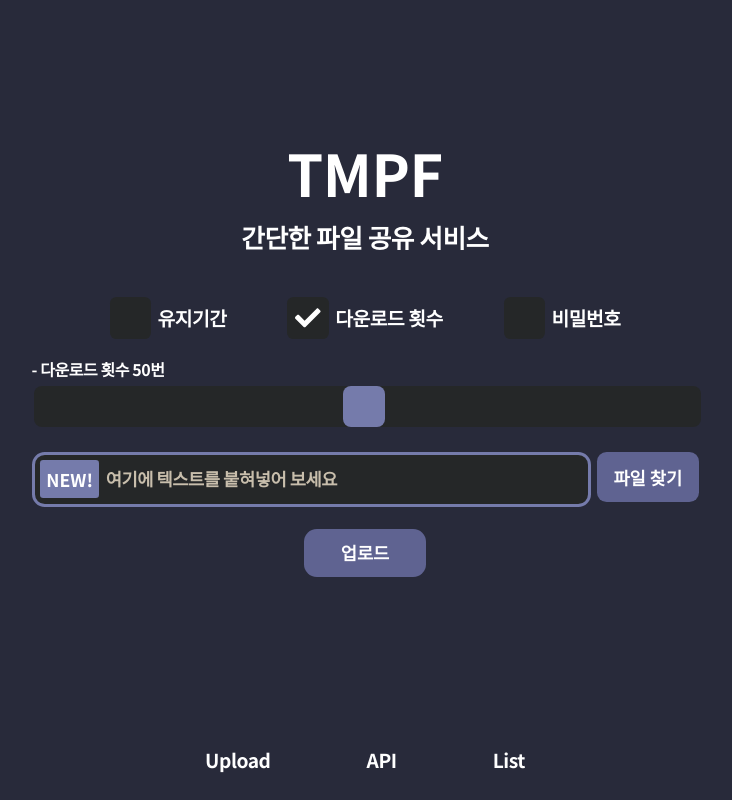
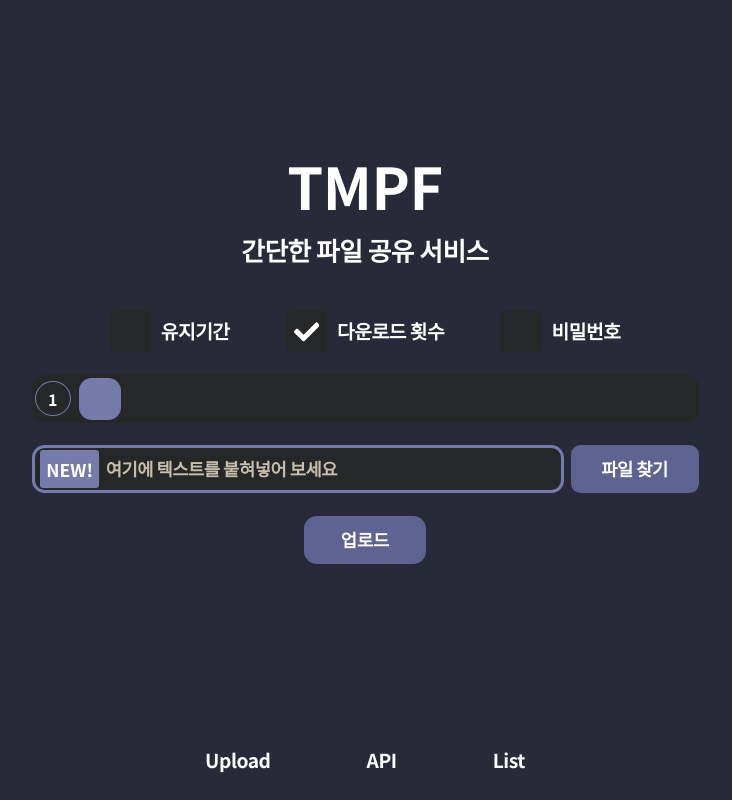
Before and after one commit to tempfiles-team/tempfiles-frontend-v2, a React (Vite) app: page / in a window 1280 px wide. Both pictures are taken after a click on the element "다운로드 횟수". Shown: the whole page, without its empty margins (275-1007 px from the left). Built offline with nearby package versions, Linux system fonts and the light colour scheme; a web font is replaced by a local one.

Commit message:
fix(style): set all inputs heights to 3rem in main pages

```diff
--- a/src/components/common/Button/index.tsx
+++ b/src/components/common/Button/index.tsx
@@ -5,8 +5,13 @@ import * as S from './styled';
 export interface ButtonProps {
   children: React.ReactNode;
   onClick?: () => void;
+  isTertiary?: boolean;
 }
 
-export const Button: React.FC<ButtonProps> = ({ children, onClick }) => {
-  return <S.ButtonElement onClick={onClick}>{children}</S.ButtonElement>;
+export const Button: React.FC<ButtonProps> = ({ children, onClick, isTertiary }) => {
+  return (
+    <S.ButtonElement onClick={onClick} isTertiary={isTertiary}>
+      {children}
+    </S.ButtonElement>
+  );
 };
--- a/src/components/common/Button/styled.ts
+++ b/src/components/common/Button/styled.ts
@@ -2,16 +2,20 @@ import styled from '@emotion/styled';
 
 import { colors } from '@/styles';
 
-export const ButtonElement = styled.button`
-  border: none;
-  width: 7.6rem;
-  padding: 0.8rem 0;
+export const ButtonElement = styled.div<{ isTertiary?: boolean }>`
+  padding: 0 1rem;
+  display: flex;
+  justify-content: center;
+  align-items: center;
+  height: 100%;
   font-size: 1.1rem;
   font-weight: 600;
-  background-color: ${colors.primary};
+  background-color: ${({ isTertiary }) => (isTertiary ? colors.tertiary : colors.primary)};
   border-radius: 0.6rem;
+  cursor: pointer;
   @media screen and (max-width: 630px) {
-    font-size: 1rem;
+    padding: 0 0.8rem;
+    font-size: 0.94rem;
     font-weight: 600;
   }
 `;
--- a/src/components/main/downloadLimit/index.tsx
+++ b/src/components/main/downloadLimit/index.tsx
@@ -16,12 +16,12 @@ export const DownloadLimit: React.FC<DownloadLimitProps> = ({
   };
   return (
     <S.DownloadLimitContainer>
-      <S.DownloadLimitText>- 다운로드 횟수 {downloadLimit}번</S.DownloadLimitText>
+      <S.DownloadLimitText>{downloadLimit}</S.DownloadLimitText>
       <S.DownloadLimitSlider
         type="range"
         min={1}
         max={100}
-        defaultValue={50}
+        defaultValue={0}
         onChange={onDownloadLimitChange}
         step={1}
       />
--- a/src/components/main/downloadLimit/styled.ts
+++ b/src/components/main/downloadLimit/styled.ts
@@ -5,22 +5,27 @@ import { colors } from '@/styles';
 export const DownloadLimitContainer = styled.div`
   width: 58%;
   display: flex;
-  flex-direction: column;
-  row-gap: 0.4rem;
+  align-items: center;
+  justify-content: center;
+  column-gap: 0.4rem;
   @media screen and (min-width: 560px) and (max-width: 1150px) {
     width: 70%;
   }
   @media screen and (max-width: 560px) {
     width: 85%;
   }
+  background: ${colors.secondary};
+  border-radius: 0.8rem;
+  height: 3rem;
+  padding: 0.2rem;
 `;
 
 export const DownloadLimitSlider = styled.input`
   -webkit-appearance: none;
   width: 100%;
-  height: 2.6rem;
-  border-radius: 8px;
-  background: ${colors.secondary};
+  height: 100%;
+  border-radius: 0.8rem;
+  background-color: transparent;
   outline: none;
   &::-webkit-slider-thumb {
     -webkit-appearance: none;
@@ -28,11 +33,18 @@ export const DownloadLimitSlider = styled.input`
     width: 2.6rem;
     height: 2.6rem;
     background: ${colors.softPrimary};
-    border-radius: 8px;
+    border-radius: 0.8rem;
   }
 `;
 
-export const DownloadLimitText = styled.span`
+export const DownloadLimitText = styled.div`
+  display: flex;
+  align-items: center;
+  justify-content: center;
+  height: 2.2rem;
+  width: 2.4rem;
   font-size: 1rem;
   font-weight: 600;
+  border-radius: 50%;
+  border: 1px solid ${colors.softPrimary};
 `;
--- a/src/components/main/expireTime/index.tsx
+++ b/src/components/main/expireTime/index.tsx
@@ -1,6 +1,7 @@
 import React from 'react';
 
 import { ExpireTimeValues } from '@/pages';
+import { Button } from '@/components';
 
 import * as S from './styled';
 
@@ -10,8 +11,10 @@ export interface ExpireTimeProps {
 }
 
 export const ExpireTime: React.FC<ExpireTimeProps> = ({ onExpireTimeClick, expireTime }) => {
-  const onMinuteClick = (min: number) => {
-    onExpireTimeClick('minute', expireTime.minute + min);
+  const onResetClick = () => {
+    onExpireTimeClick('minute', 0);
+    onExpireTimeClick('hour', 0);
+    onExpireTimeClick('day', 0);
   };
 
   return (
@@ -19,14 +22,11 @@ export const ExpireTime: React.FC<ExpireTimeProps> = ({ onExpireTimeClick, expir
       <S.ExpireTimeText>
         {expireTime.minute}분, {expireTime.hour}시간, {expireTime.day}일
       </S.ExpireTimeText>
-      <S.ExpireTimeOptionButton onClick={() => onMinuteClick(1)}>+1분</S.ExpireTimeOptionButton>
-      <S.ExpireTimeOptionButton onClick={() => onMinuteClick(10)}>+10분</S.ExpireTimeOptionButton>
-      <S.ExpireTimeOptionButton onClick={() => onExpireTimeClick('hour', expireTime.hour + 1)}>
-        +1시간
-      </S.ExpireTimeOptionButton>
-      <S.ExpireTimeOptionButton onClick={() => onExpireTimeClick('day', expireTime.day + 1)}>
-        +1일
-      </S.ExpireTimeOptionButton>
+      <Button onClick={() => onExpireTimeClick('minute', expireTime.minute + 10)}>+10분</Button>
+      <Button onClick={() => onExpireTimeClick('hour', expireTime.hour + 1)}>+1시간</Button>
+      <Button isTertiary={true} onClick={onResetClick}>
+        초기화
+      </Button>
     </S.ExpireTimeContainer>
   );
 };
--- a/src/components/main/expireTime/styled.ts
+++ b/src/components/main/expireTime/styled.ts
@@ -6,7 +6,7 @@ export const ExpireTimeContainer = styled.div`
   width: 58%;
   display: flex;
   column-gap: 0.4rem;
-  height: 2.6rem;
+  height: 3rem;
   justify-content: space-between;
   @media screen and (min-width: 560px) and (max-width: 1150px) {
     width: 70%;
@@ -31,16 +31,17 @@ export const ExpireTimeText = styled.div`
   }
 `;
 
-export const ExpireTimeOptionButton = styled.div`
+export const ExpireTimeOptionButton = styled.div<{ isTertiary?: boolean }>`
   padding: 0 1rem;
   display: flex;
   justify-content: center;
   align-items: center;
-  height: 2.6rem;
+  height: 100%;
   font-size: 1.1rem;
   font-weight: 600;
-  background-color: ${colors.primary};
+  background-color: ${({ isTertiary }) => (isTertiary ? colors.tertiary : colors.primary)};
   border-radius: 0.6rem;
+  cursor: pointer;
   @media screen and (max-width: 630px) {
     padding: 0 0.8rem;
     font-size: 0.94rem;
--- a/src/components/main/password/styled.ts
+++ b/src/components/main/password/styled.ts
@@ -11,6 +11,7 @@ export const PasswordContainer = styled.div`
   column-gap: 0.4rem;
   background-color: ${colors.secondary};
   border-radius: 0.8rem;
+  height: 3rem;
   border: 0.22rem solid ${colors.softPrimary};
   @media screen and (min-width: 560px) and (max-width: 1150px) {
     width: 70%;
@@ -25,7 +26,7 @@ export const PasswordInput = styled.input`
   background-color: transparent;
   font-size: 1.1rem;
   font-weight: 700;
-  height: 1.2rem;
+  height: 100%;
   border: none;
   outline: 0;
   &::placeholder {
--- a/src/pages/main/index.tsx
+++ b/src/pages/main/index.tsx
@@ -20,7 +20,7 @@ export const MainPage: React.FC = () => {
     hour: 3,
     minute: 0,
   });
-  const [downloadLimit, setDownloadLimit] = useState<number>(50);
+  const [downloadLimit, setDownloadLimit] = useState<number>(1);
   const [password, setPassword] = useState<string>('');
 
   const onOptionClick = (i: number) => {
@@ -61,7 +61,7 @@ export const MainPage: React.FC = () => {
         <DownloadLimit setDownloadLimit={setDownloadLimit} downloadLimit={downloadLimit} />
       )}
       {activeOption[2] && <Password setPassword={setPassword} password={password} />}
-      <S.MainPageFindContainer>
+      <S.MainPageFindContainer textClick={textClick}>
         <S.MainPageTextWrapper textClick={textClick}>
           {!textClick ? (
             <>
--- a/src/pages/main/styled.ts
+++ b/src/pages/main/styled.ts
@@ -27,17 +27,19 @@ export const MainPageUploadOptionWrapper = styled.div`
   }
 `;
 
-export const MainPageFindContainer = styled.div`
+export const MainPageFindContainer = styled.div<{ textClick: boolean }>`
   width: 58%;
-  display: flex;
-  justify-content: space-between;
+  display: ${({ textClick }) => (textClick ? 'flex' : 'grid')};
+  grid-template-columns: 1fr 0.24fr;
   column-gap: 0.4rem;
-  align-items: flex-start;
   @media screen and (min-width: 560px) and (max-width: 1150px) {
     width: 70%;
   }
   @media screen and (max-width: 560px) {
     width: 85%;
+  }
+  @media screen and (max-width: 375px) {
+    grid-template-columns: 1fr 0.26fr;
   }
 `;
 
@@ -48,6 +50,7 @@ export const MainPageTextWrapper = styled.div<{ textClick: boolean }>`
   width: 100%;
   padding: 0.34rem;
   column-gap: 0.4rem;
+  height: ${({ textClick }) => (textClick ? 'fit-content' : '3rem')};
   background-color: #252728;
   border-radius: 0.8rem;
   border: 0.22rem solid ${colors.softPrimary};
@@ -87,10 +90,8 @@ export const MainPageTextArea = styled.textarea`
   display: flex;
   border: none;
   resize: none;
-  height: 3rem;
   padding: 0;
   max-height: 10rem;
-  /* border: 1px solid red; */
   &::placeholder {
     color: #c8beac;
   }
@@ -111,13 +112,22 @@ export const MainPageTextArea = styled.textarea`
   }
 `;
 
-export const MainPageFindButton = styled.button`
-  border: none;
-  padding: 0.74rem 0.6rem;
+export const MainPageFindButton = styled.div`
+  padding: 0 1rem;
+  display: flex;
+  justify-content: center;
+  align-items: center;
+  height: 3rem;
   font-size: 1.1rem;
   font-weight: 600;
   background-color: ${colors.primary};
   border-radius: 0.6rem;
+  cursor: pointer;
+  @media screen and (max-width: 630px) {
+    padding: 0 0.8rem;
+    font-size: 0.94rem;
+    font-weight: 600;
+  }
 `;
 
 export const MainPageUploadButton = styled.button`
@@ -134,7 +144,7 @@ export const MainPageUploadOption = styled.div`
   display: flex;
   align-items: center;
   justify-content: center;
-  column-gap: 0.4rem;
+  column-gap: 0.6rem;
 `;
 
 export const MainPageOptionName = styled.span`
```
